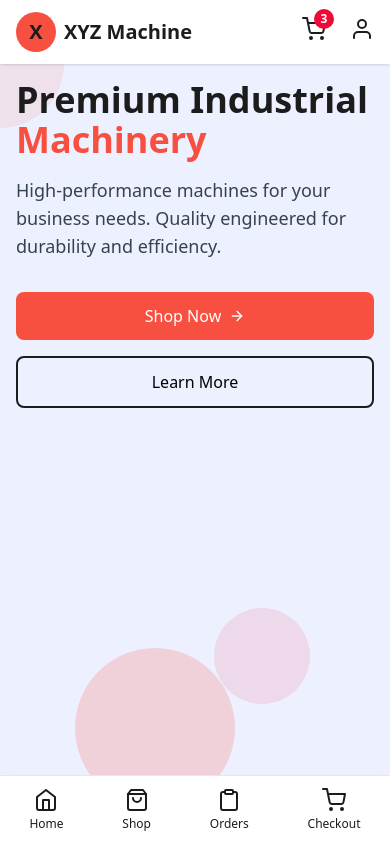
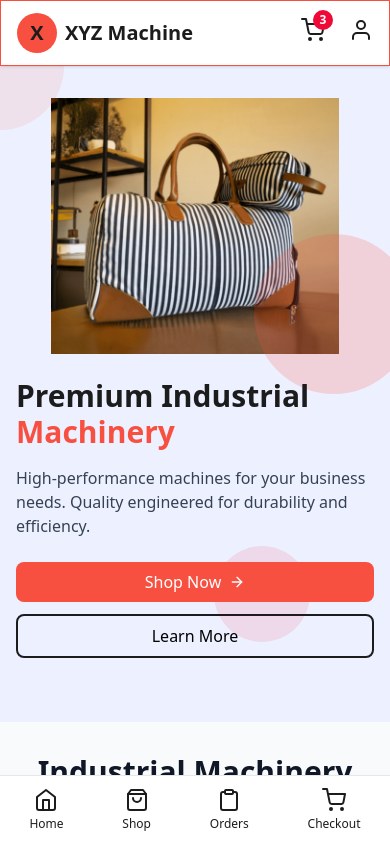
Before and after one commit to kamorenjoroge/xyz, a Next.js app: page / in a window 390 px wide. Shown: the top 842 px of the page. Built offline with nearby package versions, Linux system fonts and the light colour scheme.

Commit message:
changes wewe

```diff
--- a/app/components/Hero.tsx
+++ b/app/components/Hero.tsx
@@ -5,34 +5,35 @@ import { FiArrowRight } from 'react-icons/fi';
 const Hero = () => {
   return (
     <section className="relative bg-secondary overflow-hidden">
-      <div className="container mx-auto px-4 py-4 md:py-4 flex flex-col md:flex-row items-center">
+      <div className="container mx-auto px-4 py-8 md:py-4 flex flex-col md:flex-row items-center">
         {/* Text Content */}
-        <div className="md:w-1/2 z-10 mb-10 md:mb-0">
-          <h1 className="text-4xl md:text-5xl lg:text-6xl font-bold text-dark mb-4">
+        <div className="w-full md:w-1/2 z-10 mb-8 md:mb-0 order-1 md:order-none">
+          <h1 className="text-3xl sm:text-4xl md:text-5xl lg:text-6xl font-bold text-dark mb-4">
             Premium Industrial <span className="text-primary">Machinery</span>
           </h1>
-          <p className="text-lg text-gray-700 mb-8 max-w-lg">
+          <p className="text-base sm:text-lg text-gray-700 mb-6 sm:mb-8 max-w-lg">
             High-performance machines for your business needs. Quality engineered for durability and efficiency.
           </p>
-          <div className="flex flex-col sm:flex-row gap-4">
-            <button className="bg-primary hover:bg-primary/90 text-white px-6 py-3 rounded-lg font-medium transition flex items-center justify-center">
+          <div className="flex flex-col sm:flex-row gap-3 sm:gap-4">
+            <button className="bg-primary hover:bg-primary/90 text-white px-5 py-2 sm:px-6 sm:py-3 rounded-lg font-medium transition flex items-center justify-center">
               Shop Now <FiArrowRight className="ml-2" />
             </button>
-            <button className="border-2 border-dark hover:bg-dark hover:text-white px-6 py-3 rounded-lg font-medium transition">
+            <button className="border-2 border-dark hover:bg-dark hover:text-white px-5 py-2 sm:px-6 sm:py-3 rounded-lg font-medium transition">
               Learn More
             </button>
           </div>
         </div>
 
         {/* Image */}
-        <div className="md:w-1/2 relative">
-          <div className="relative w-full h-80 md:h-96 lg:h-[500px]">
+        <div className="w-full md:w-1/2 relative order-0 md:order-none mb-6 md:mb-0">
+          <div className="relative w-full h-64 sm:h-80 md:h-96 lg:h-[500px]">
             <Image
               src="/bb.png" // Replace with your actual image path
               alt="Industrial Machine"
               fill
               className="object-contain"
               priority
+              sizes="(max-width: 768px) 100vw, (max-width: 1200px) 50vw, 50vw"
             />
           </div>
           <div className="absolute -bottom-10 -right-10 w-40 h-40 bg-primary rounded-full opacity-20 z-0"></div>
--- a/app/components/Navbar.tsx
+++ b/app/components/Navbar.tsx
@@ -5,7 +5,7 @@ import User from './User';
 
 const Navbar = () => {
   return (
-    <header className="bg-light shadow-sm sticky top-0 z-50">
+    <header className="bg-light shadow-sm border border-primary sticky top-0 z-50">
       <div className="container mx-auto px-4 py-3 flex items-center justify-between">
         {/* Left section - Logo and name */}
         <div className="flex items-center space-x-2">
```
